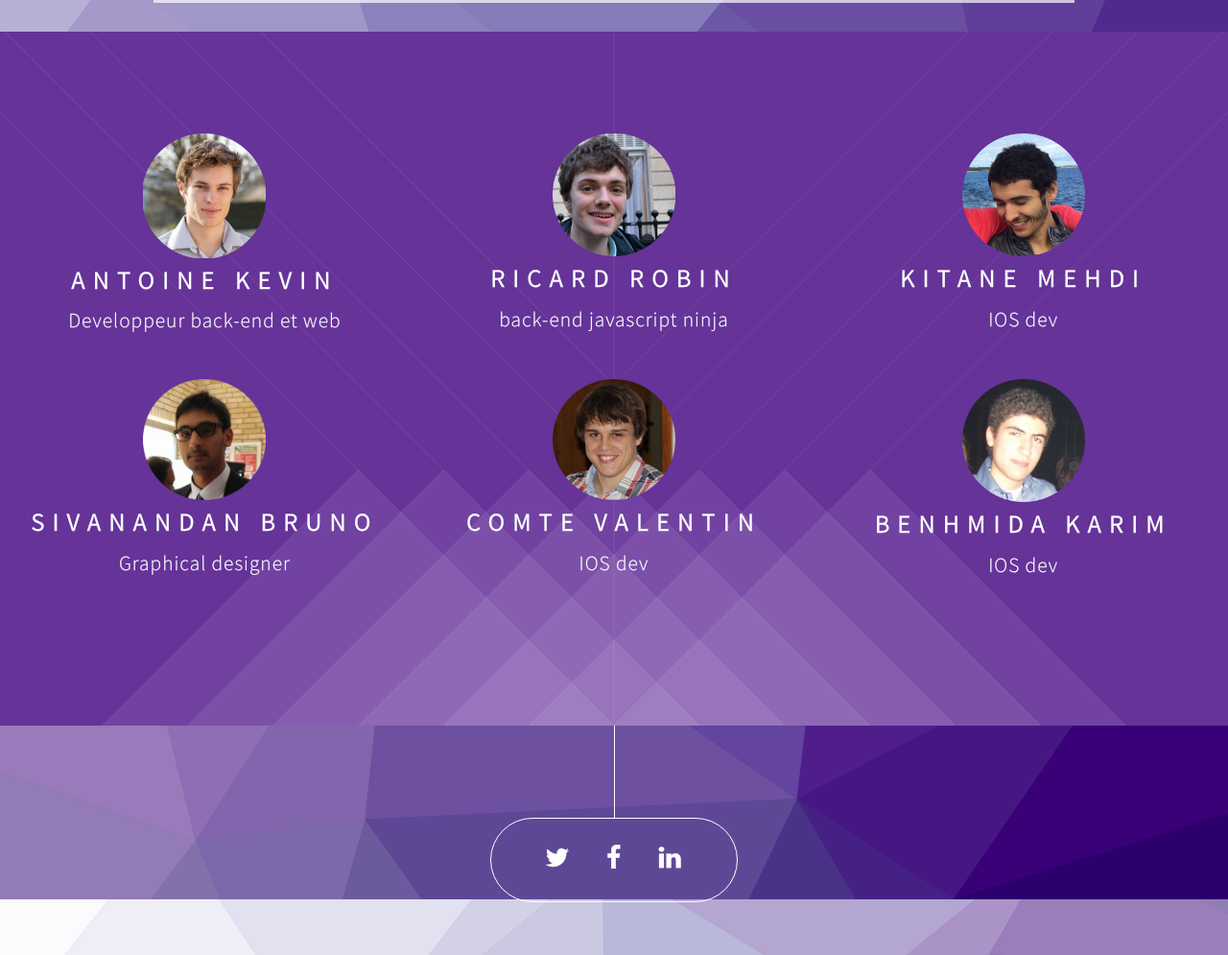
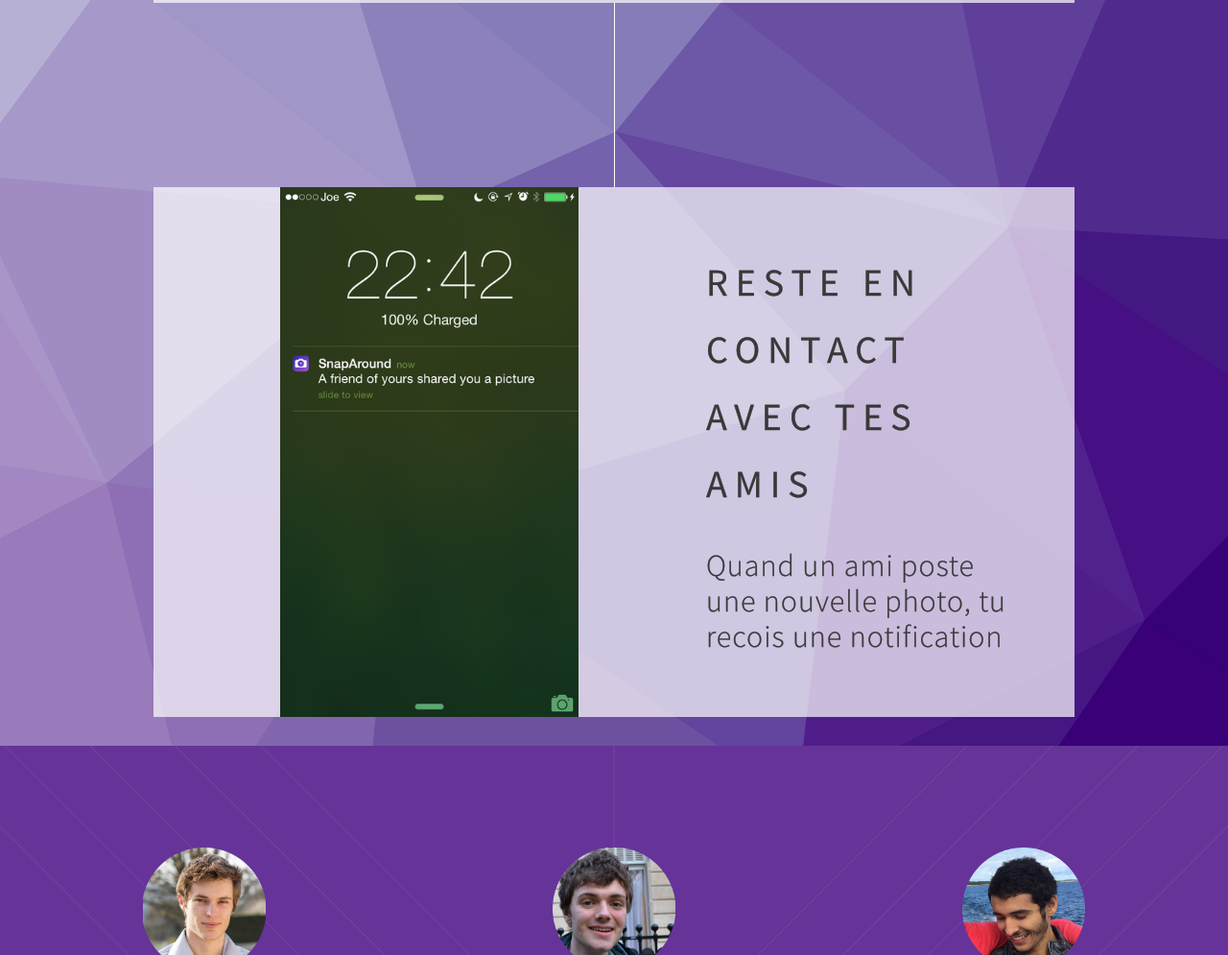
Before and after one commit to brdbs/snap-around-web, a website: page index.html in a window 1280 px wide. Shown: the part 6563-7558 px from the top of the page at 96% size. Drawn offline with nearby package versions, Linux system fonts and the light colour scheme; some packages are replaced by stand-ins of ours; files whose address does not match are found by name.

Commit message:
added notif

```diff
--- a/partials/index.html
+++ b/partials/index.html
@@ -88,6 +88,18 @@
 		</div>
 	</article>
 
+	<!-- Usecase 3 -->
+	<article id="" class="container box style1 right">
+		<a href="#" class="image fit"><img src="images/notifications.png" alt="" /></a>
+		<div class="inner">
+			<header>
+				<h2>{{translate.get('third-usecase-title')}}
+				</h2>
+			</header>
+			<p>{{translate.get('third-usecase-description')}}</p>
+		</div>
+	</article>
+
 	<section id="team">
 		<div class="inner gallery">
 			<div class="row 0%">
--- a/scripts/translateService.js
+++ b/scripts/translateService.js
@@ -94,6 +94,14 @@ function service($window) {
 			en: "Get closer to your neighborhood and share usefull things around you",
 			fr: "Apprend a connaitre ton voisinnage et partage des choses utiles"
 		},
+		"third-usecase-title": {
+			en: "Keep in touch with your friends",
+			fr: "Reste en contact avec tes amis"
+		},
+		"third-usecase-description": {
+			en: "When a friend of yours post a new photo, you receive a push notification",
+			fr: "Quand un ami poste une nouvelle photo, tu recois une notification"
+		},
 		"more-feature-title": {
 			en: "See how it can be used",
 			fr: "Découvre comment l'utiliser"
```
Also changed, not shown: images/notifications.png (added).
